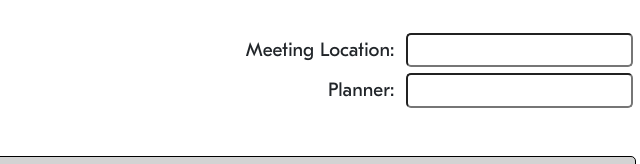
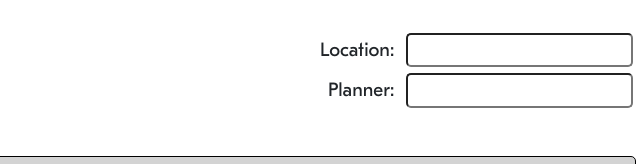
Before and after one commit to UrbaneD0ge/VotingForm, a plain HTML site: page index.html in a window 1280 px wide. Shown: the part 182-346 px from the top of the page, 562-1202 px from the left. Drawn offline with nearby package versions, Linux system fonts and the light colour scheme.

Commit message:
remove 'meeting" for consistency

```diff
--- a/index.html
+++ b/index.html
@@ -70,7 +70,7 @@
           <input class='pHead' type="date" name="date" id="date">
         </div>
         <div class='col text-end'>
-          <label class='pHead' for="location">Meeting Location:</label>
+          <label class='pHead' for="location">Location:</label>
           <input class='pHead' type="text" name="location" id="location">
           <br>
           <label class='pHead' for="planner">Planner:</label>
```
